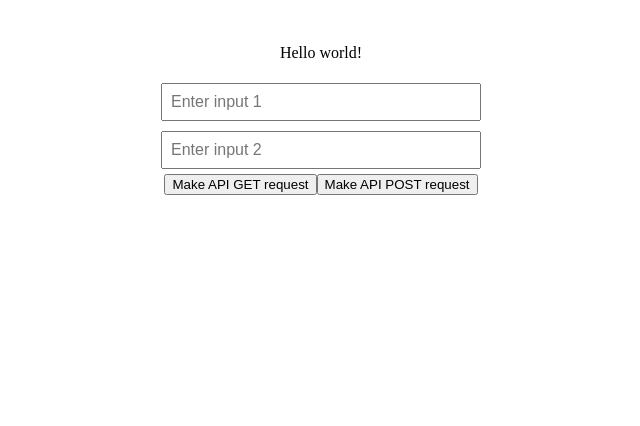
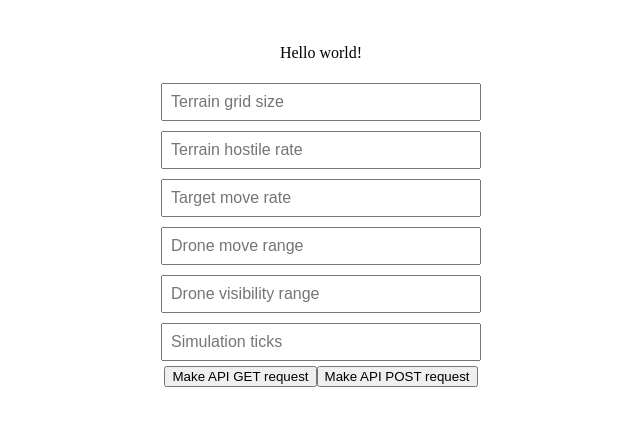
Before and after one commit to ZachFleck42/Drone-Mission-Simulator, a React (Create React App) app in the folder frontend/: page / in a window 1280 px wide. Shown: the top 426 px of the page, without its empty margins (319-959 px from the left). Built offline with nearby package versions, Linux system fonts and the light colour scheme; the HTML template or start-up script is replaced by a standard one.

Commit message:
Adds fields for all current simulation parameters

```diff
--- a/frontend/src/App.tsx
+++ b/frontend/src/App.tsx
@@ -5,8 +5,12 @@ import './App.css';
 
 function App() {
 	const [inputData, setInputData] = useState({
-		input1: '',
-		input2: '',
+		env_terrain_grid_size: '',
+		env_terrain_hostile_rate: '',
+		env_target_move_rate: '',
+		drone_move_range: '',
+		drone_vis_range: '',
+		sim_max_ticks: '',
 	});
 
 	const handleInputChange = (event: React.ChangeEvent<HTMLInputElement>) => {
@@ -22,18 +26,46 @@ function App() {
 			<p>Hello world!</p>
 			<div className="input-container">
 				<input
-					type="text"
-					name="input1"
-					value={inputData.input1}
+					type="number"
+					name="env_terrain_grid_size"
+					value={inputData.env_terrain_grid_size}
 					onChange={handleInputChange}
-					placeholder="Enter input 1"
+					placeholder="Terrain grid size"
 				/>
 				<input
-					type="text"
-					name="input2"
-					value={inputData.input2}
+					type="number"
+					name="env_terrain_hostile_rate"
+					value={inputData.env_terrain_hostile_rate}
 					onChange={handleInputChange}
-					placeholder="Enter input 2"
+					placeholder="Terrain hostile rate"
+				/>
+				<input
+					type="number"
+					name="env_target_move_rate"
+					value={inputData.env_target_move_rate}
+					onChange={handleInputChange}
+					placeholder="Target move rate"
+				/>
+				<input
+					type="number"
+					name="drone_move_range"
+					value={inputData.drone_move_range}
+					onChange={handleInputChange}
+					placeholder="Drone move range"
+				/>
+				<input
+					type="number"
+					name="drone_vis_range"
+					value={inputData.drone_vis_range}
+					onChange={handleInputChange}
+					placeholder="Drone visibility range"
+				/>
+				<input
+					type="number"
+					name="sim_max_ticks"
+					value={inputData.sim_max_ticks}
+					onChange={handleInputChange}
+					placeholder="Simulation ticks"
 				/>
 			</div>
 			<GetButton url="http://127.0.0.1:8080/" />
```
